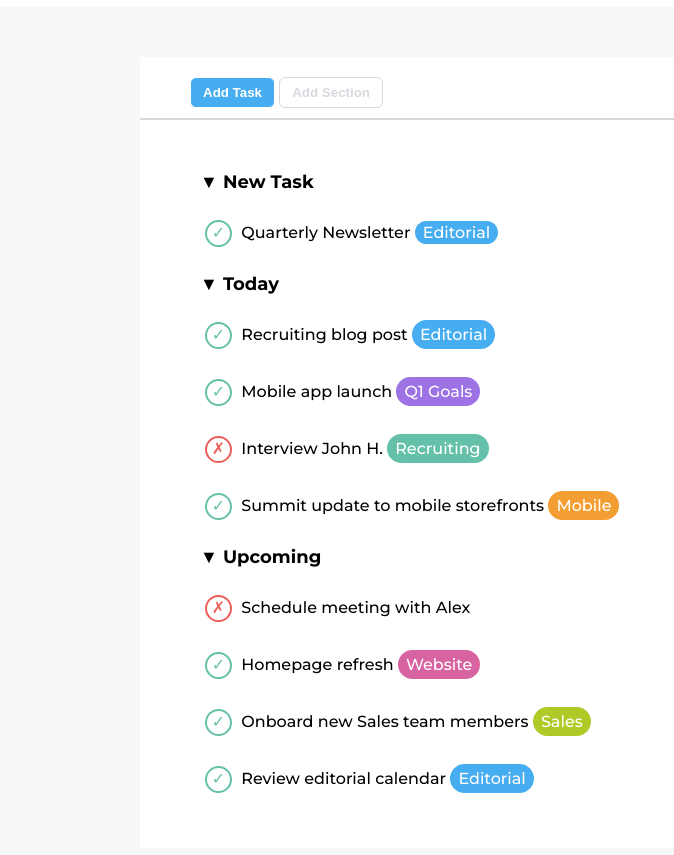
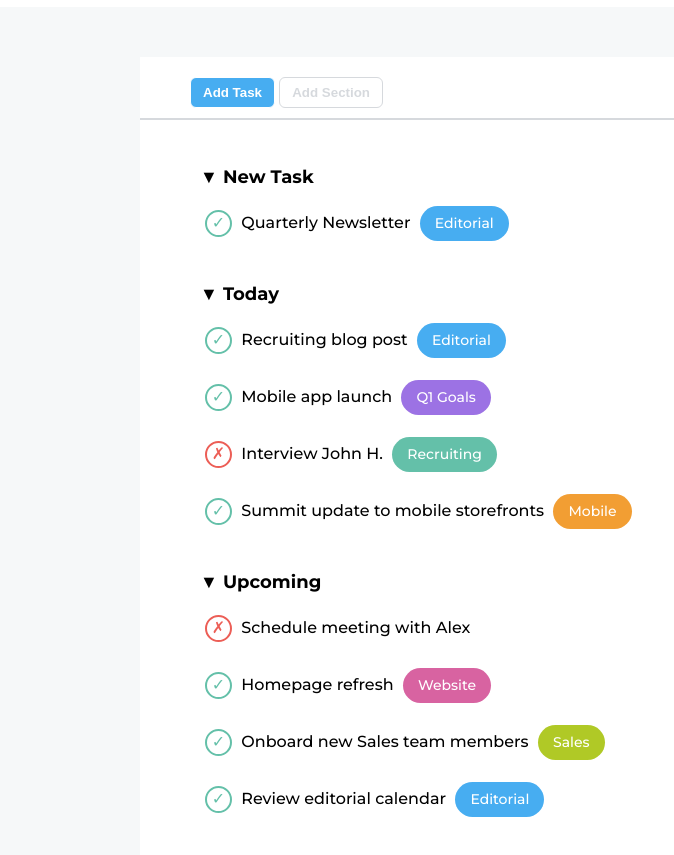
Before and after one commit to Corfaya/html-css-toboolist, a plain HTML site: page index.html in a window 1280 px wide. Shown: the part 63-918 px from the top of the page, without its empty margins (0-674 px from the left). Drawn offline with Linux system fonts and the light colour scheme.

Commit message:
[UPD] Last check and labels fixed. CLOSED

```diff
--- a/css/style.css
+++ b/css/style.css
@@ -78,7 +78,8 @@ ul {
 }
 
 li {
-    margin: 20px 0
+    margin: 15px 0;
+    padding-bottom: 5px;
 }
 
 .weight-li {
@@ -112,9 +113,11 @@ li {
 
 /* Labels */
 .label {
-    padding: 2px 8px;
-    border-radius: 20px;
+    padding: 5px 15px;
+    margin-left: 5px;
+    border-radius: 18px;
     color: #fff;
+    font-size: 14px;
 }
 
 .bg-blue-l {
--- a/index.html
+++ b/index.html
@@ -33,7 +33,7 @@
                         <li class="weight-li">&#x25BC; <span class="d-inblock">New Task</span>
                             <ul>
                                 <li class="light-li"><span class="mark v-align d-inblock check">&check;</span> Quarterly Newsletter
-                                <span class="label bg-blue-l">Editorial</span></li>
+                                <span class="label d-inblock bg-blue-l">Editorial</span></li>
                             </ul>
                         </li>
                         <li class="weight-li">&#x25BC; <span class="d-inblock">Today</span>
```
